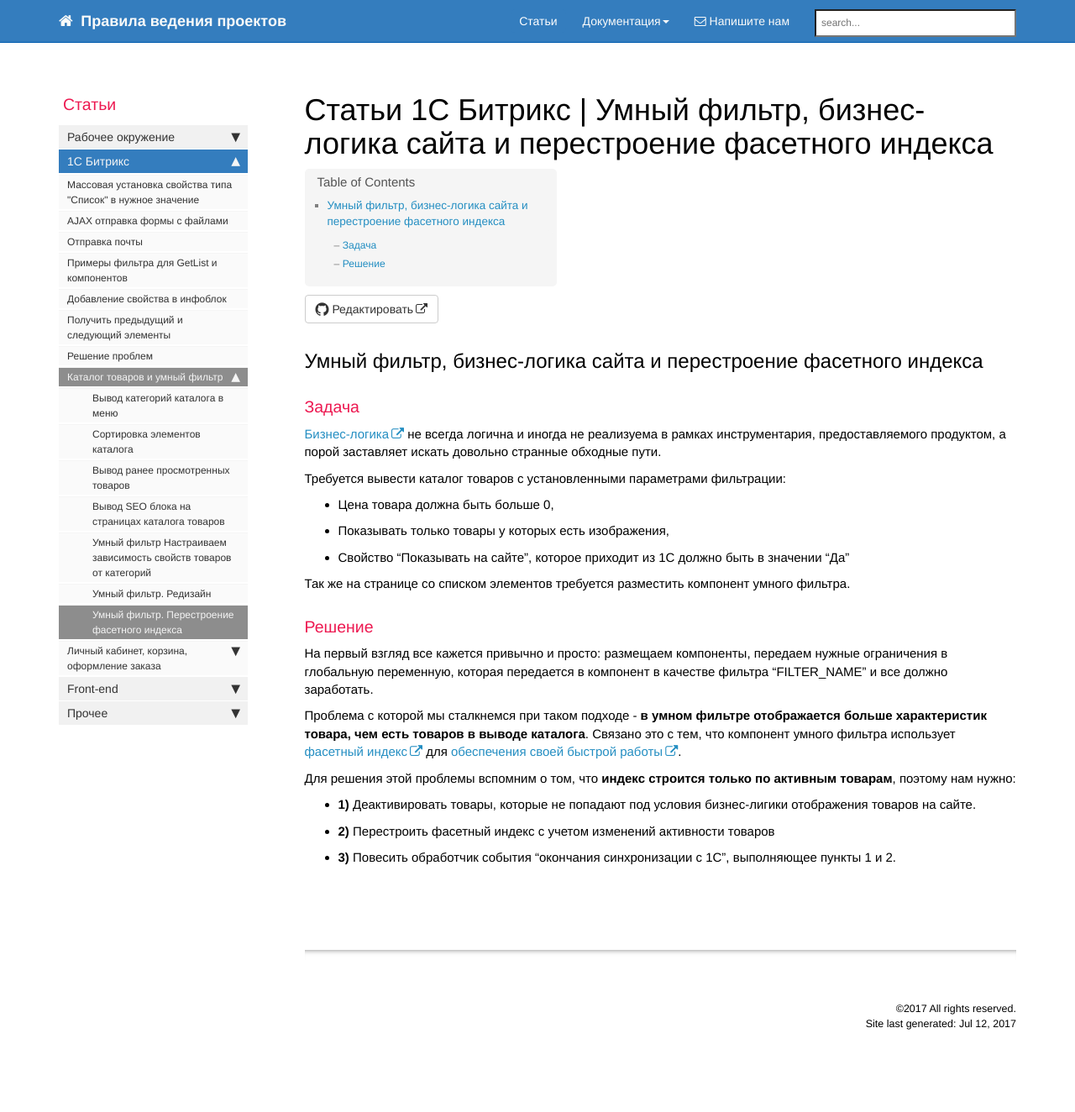
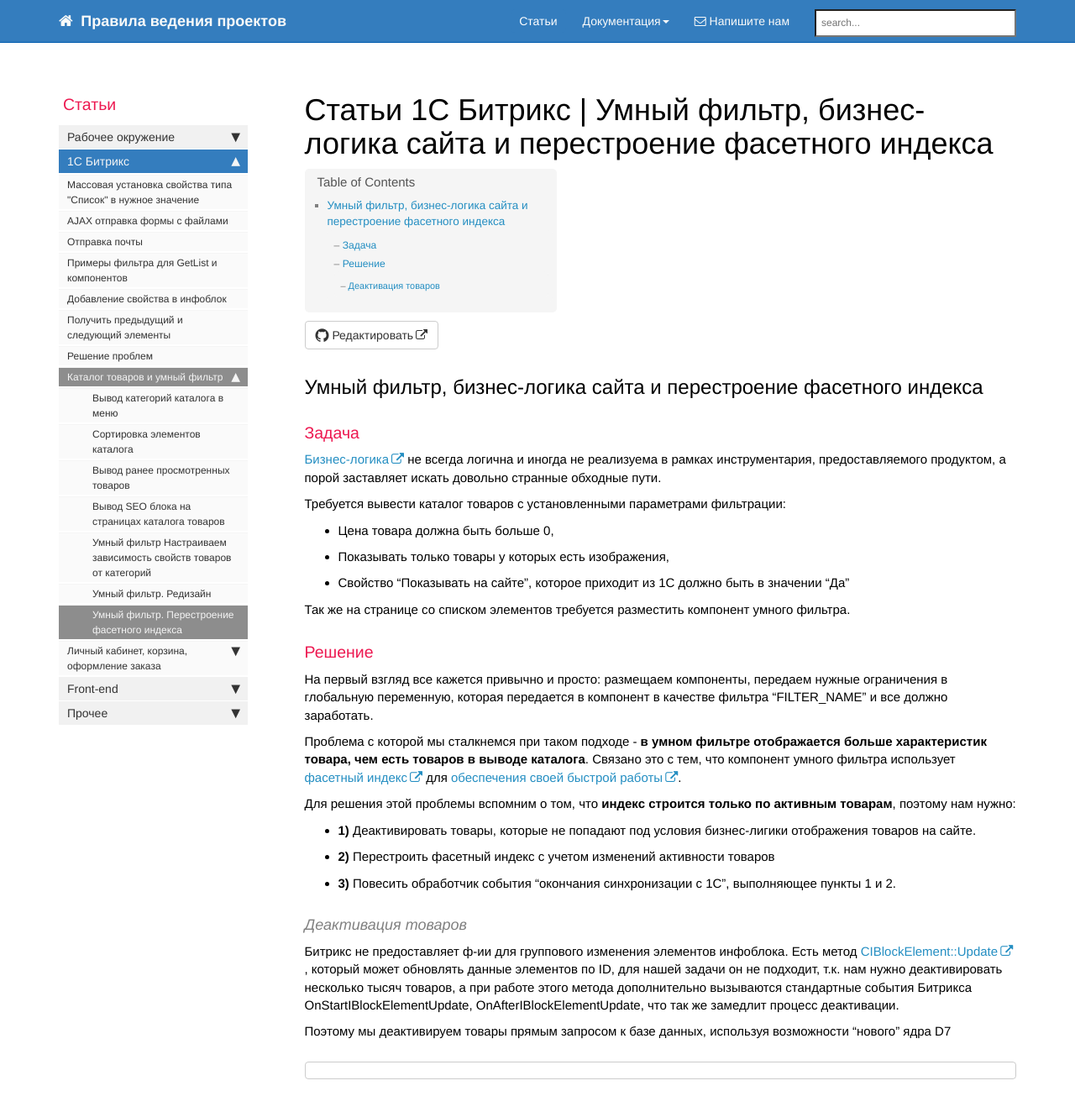
Before and after one commit to gdecider/gdecider.github.io, a Jekyll site: the page built from pages/articles/articles_bx-smart-filter-faset.md, in a window 1280 px wide and 1400 px high. Shown: the top 1324 px of the window at 84% size. Built offline with Jekyll 4.4.1, drawn with Linux system fonts in a browser that asks for light colours; nearby versions of some CDN libraries; comment, search, counter and statistics services are not loaded.

Commit message:
Update articles_bx-smart-filter-faset.md

````diff
--- a/pages/articles/articles_bx-smart-filter-faset.md
+++ b/pages/articles/articles_bx-smart-filter-faset.md
@@ -35,3 +35,12 @@
   * **1)** Деактивировать товары, которые не попадают под условия бизнес-лигики отображения товаров на сайте.
   * **2)** Перестроить фасетный индекс с учетом изменений активности товаров
   * **3)** Повесить обработчик события "окончания синхронизации с 1С", выполняющее пункты 1 и 2.
+
+#### Деактивация товаров
+
+Битрикс не предоставляет ф-ии для группового изменения элементов инфоблока. Есть метод [CIBlockElement::Update](https://dev.1c-bitrix.ru/api_help/iblock/classes/ciblockelement/update.php), который может обновлять данные элементов по ID, для нашей задачи он не подходит, т.к. нам нужно деактивировать несколько тысяч товаров, а при работе этого метода дополнительно вызываются стандартные события Битрикса OnStartIBlockElementUpdate, OnAfterIBlockElementUpdate, что так же замедлит процесс деактивации.
+
+Поэтому мы деактивируем товары прямым запросом к базе данных, используя возможности "нового" ядра D7
+
+```php
+```
````
